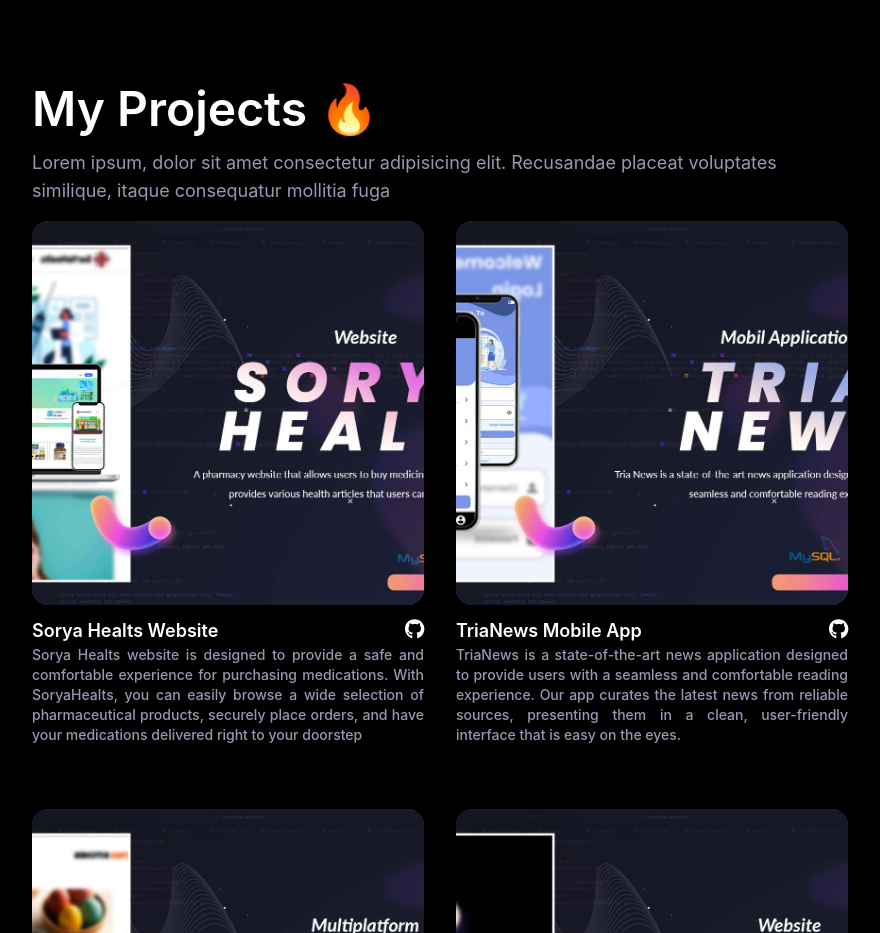
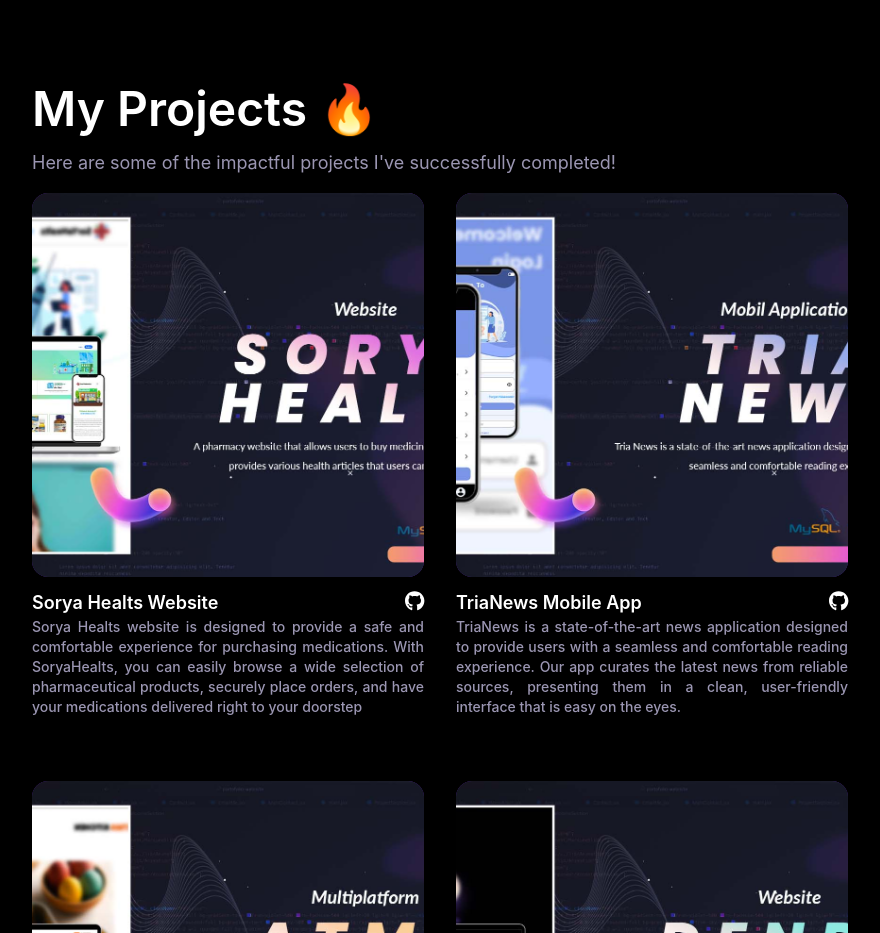
Before and after one commit to JoyB00/portofolio-website, a React (Vite) app: page / in a window 1280 px wide. Shown: the part 1120-2053 px from the top of the page, without its empty margins (200-1080 px from the left). Built offline with nearby package versions, Linux system fonts and the light colour scheme.

Commit message:
update img size on about me page

```diff
--- a/src/page/About/Summary.jsx
+++ b/src/page/About/Summary.jsx
@@ -36,7 +36,7 @@ export default function Summary() {
                 effect="blur"
                 src={Profile}
                 alt="profile.jpg"
-                className="h-56 w-full rounded-2xl object-cover shadow-2xl shadow-violet-700 lg:h-[29rem]"
+                className="h-56 w-full rounded-2xl object-cover shadow-2xl shadow-violet-700 lg:h-[27rem]"
               />
             </motion.div>
           </AnimateContainer>
--- a/src/page/Home/ProjectSection.jsx
+++ b/src/page/Home/ProjectSection.jsx
@@ -18,8 +18,7 @@ export default function ProjectSection() {
           variants={VerticalPanDown}
           className="pb-4 text-left text-xs text-violet-200/70 lg:py-4 lg:text-lg"
         >
-          Lorem ipsum, dolor sit amet consectetur adipisicing elit. Recusandae
-          placeat voluptates similique, itaque consequatur mollitia fuga
+          Here are some of the impactful projects I've successfully completed!
         </motion.p>
         <div className="grid grid-cols-1 gap-8 md:grid-cols-2 md:gap-x-8 md:gap-y-16">
           {MyProject.map((item) => {
```
